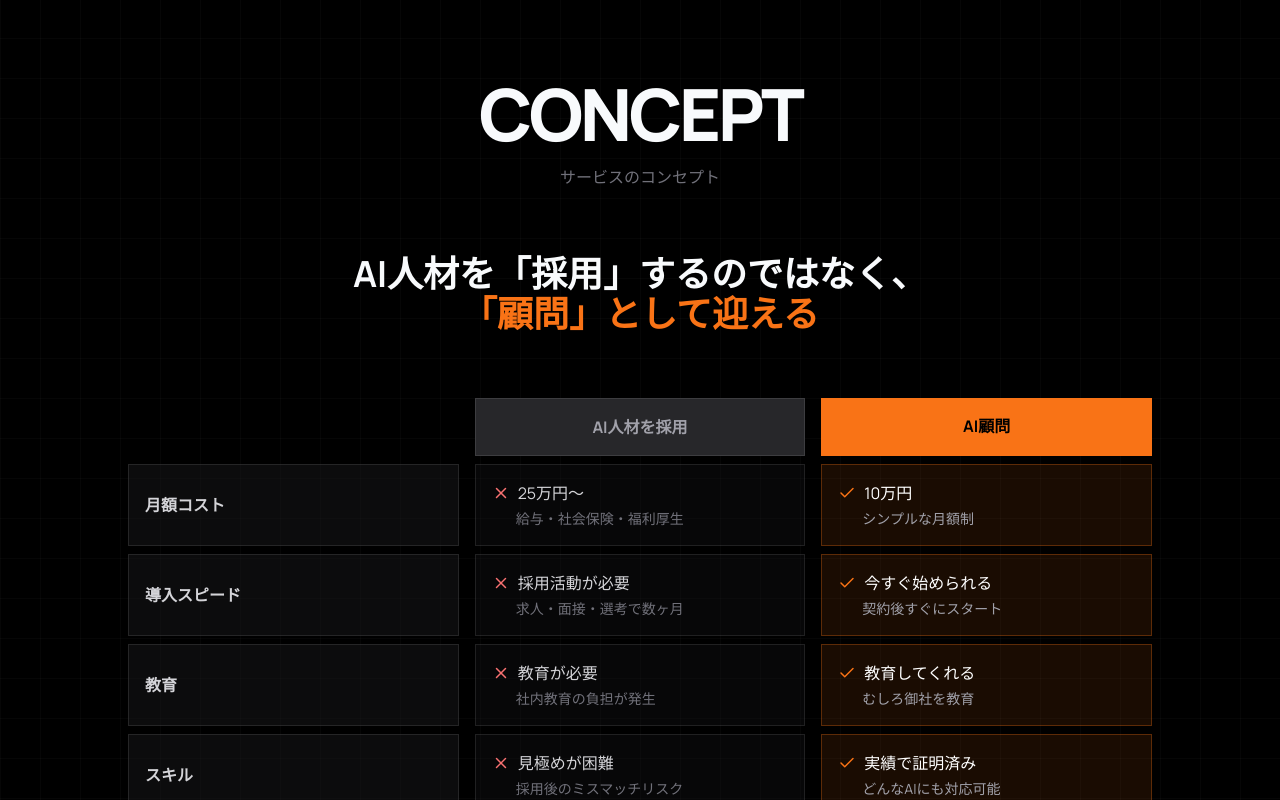
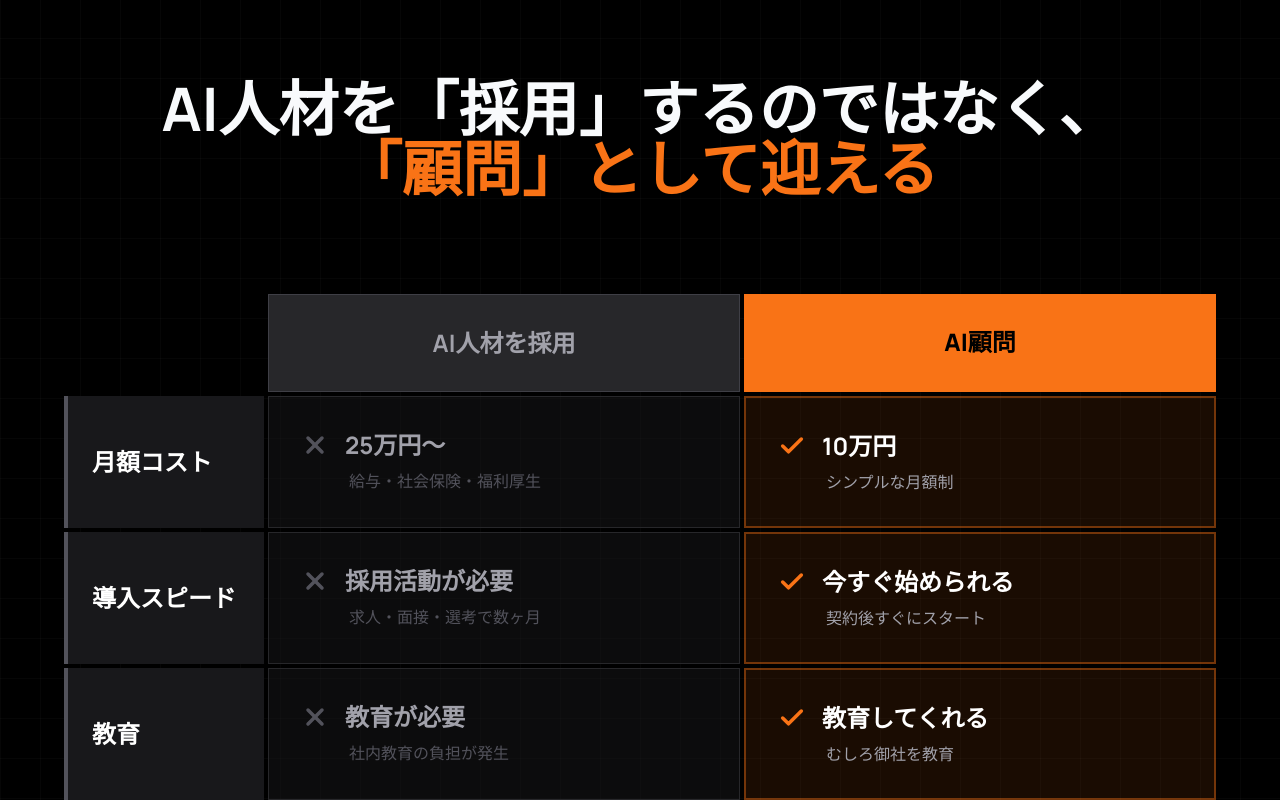
Before and after one commit to shunsuke-tnk/AI-komon-KENSETSU, a React (Vite) app: page / in a window 1280 px wide. Shown: the part 7260-8060 px from the top of the page. Built offline with nearby package versions, Linux system fonts and the light colour scheme.

Commit message:
比較フォントを拡大

```diff
--- a/components/ConceptSection.tsx
+++ b/components/ConceptSection.tsx
@@ -43,50 +43,51 @@ const comparisonData = [
 export const ConceptSection: React.FC = () => {
   return (
     <Section id="concept">
-      <div className="text-center mb-16">
-        <h2 className="text-5xl md:text-7xl font-black tracking-tighter mb-4">CONCEPT</h2>
-        <p className="text-zinc-500 font-mono uppercase text-base">サービスのコンセプト</p>
+      {/* Large Title */}
+      <div className="text-center mb-16 md:mb-24">
+        <h2 className="text-3xl md:text-5xl lg:text-6xl font-bold leading-tight">
+          AI人材を「採用」するのではなく、<br />
+          <span className="text-orange-500">「顧問」として迎える</span>
+        </h2>
       </div>
 
-      <div className="max-w-4xl mx-auto mb-16">
-        <h3 className="text-2xl md:text-4xl font-bold text-center leading-tight mb-4">
-          AI人材を「採用」するのではなく、<br />
-          <span className="text-orange-500">「顧問」として迎える</span>
-        </h3>
-      </div>
-
-      {/* Comparison Table */}
-      <div className="max-w-5xl mx-auto">
-        {/* Header */}
-        <div className="grid grid-cols-3 gap-4 mb-2">
+      {/* High-Impact Comparison Table */}
+      <div className="max-w-6xl mx-auto">
+        {/* Header Row */}
+        <div className="grid grid-cols-[140px_1fr_1fr] md:grid-cols-[200px_1fr_1fr] gap-1 mb-1">
           <div></div>
-          <div className="text-center p-4 bg-zinc-800 border border-white/10">
-            <span className="text-zinc-400 font-bold text-base">AI人材を採用</span>
+          <div className="text-center py-6 md:py-8 bg-zinc-800 border border-zinc-700">
+            <span className="text-zinc-400 font-bold text-xl md:text-2xl">AI人材を採用</span>
           </div>
-          <div className="text-center p-4 bg-orange-500 text-black">
-            <span className="font-bold text-base">AI顧問</span>
+          <div className="text-center py-6 md:py-8 bg-orange-500">
+            <span className="text-black font-black text-xl md:text-2xl">AI顧問</span>
           </div>
         </div>
 
-        {/* Rows */}
+        {/* Data Rows */}
         {comparisonData.map((row, index) => (
-          <div key={index} className="grid grid-cols-3 gap-4 mb-2">
-            <div className="flex items-center p-4 bg-zinc-900/50 border border-white/10">
-              <span className="text-base font-bold text-zinc-300">{row.label}</span>
+          <div key={index} className="grid grid-cols-[140px_1fr_1fr] md:grid-cols-[200px_1fr_1fr] gap-1 mb-1">
+            {/* Label */}
+            <div className="flex items-center justify-start py-6 md:py-8 px-4 md:px-6 bg-zinc-900 border-l-4 border-l-zinc-600">
+              <span className="text-lg md:text-2xl font-bold text-white">{row.label}</span>
             </div>
-            <div className="p-4 bg-zinc-900/30 border border-white/10">
-              <div className="flex items-center gap-2 mb-1">
-                <X className="text-red-400 shrink-0" size={18} />
-                <span className="text-zinc-300 font-medium text-base">{row.hiring}</span>
+
+            {/* Hiring - Negative */}
+            <div className="py-6 md:py-8 px-4 md:px-8 bg-zinc-900/50 border border-zinc-800">
+              <div className="flex items-center gap-3 md:gap-4 mb-2">
+                <X className="text-zinc-600 shrink-0" size={28} strokeWidth={3} />
+                <span className="text-zinc-400 font-bold text-lg md:text-2xl">{row.hiring}</span>
               </div>
-              <p className="text-zinc-500 text-sm pl-6">{row.hiringNote}</p>
+              <p className="text-zinc-600 text-sm md:text-base pl-10 md:pl-12">{row.hiringNote}</p>
             </div>
-            <div className="p-4 bg-orange-500/10 border border-orange-500/30">
-              <div className="flex items-center gap-2 mb-1">
-                <Check className="text-orange-500 shrink-0" size={18} />
-                <span className="text-white font-medium text-base">{row.advisor}</span>
+
+            {/* Advisor - Positive */}
+            <div className="py-6 md:py-8 px-4 md:px-8 bg-orange-500/10 border-2 border-orange-500/40">
+              <div className="flex items-center gap-3 md:gap-4 mb-2">
+                <Check className="text-orange-500 shrink-0" size={28} strokeWidth={3} />
+                <span className="text-white font-bold text-lg md:text-2xl">{row.advisor}</span>
               </div>
-              <p className="text-zinc-400 text-sm pl-6">{row.advisorNote}</p>
+              <p className="text-zinc-400 text-sm md:text-base pl-10 md:pl-12">{row.advisorNote}</p>
             </div>
           </div>
         ))}
```
